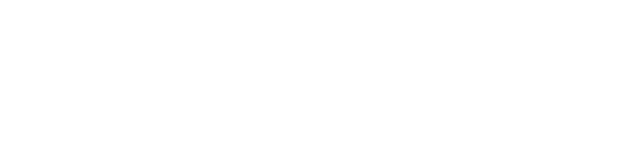
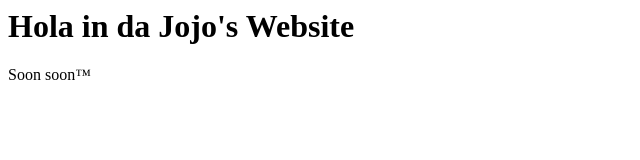
Before and after one commit to JojoFR1/jojofr1.github.io, a plain HTML site: page index.html in a window 1280 px wide. Shown: the whole page, without its empty margins (0-640 px from the left). Drawn offline with Linux system fonts and the light colour scheme.

Commit message:
Update index.html

```diff
--- a/index.html
+++ b/index.html
@@ -1,5 +1,9 @@
 <html>
   <head>
-    <title>Jojo Wjkwwj</title>
+    <title>Jojo Incredible thingy</title>
   </head>
+  <body>
+    <h1>Hola in da Jojo's Website</h1>
+    <p1>Soon soon™</p1>
+  </body>
 </html>
```
